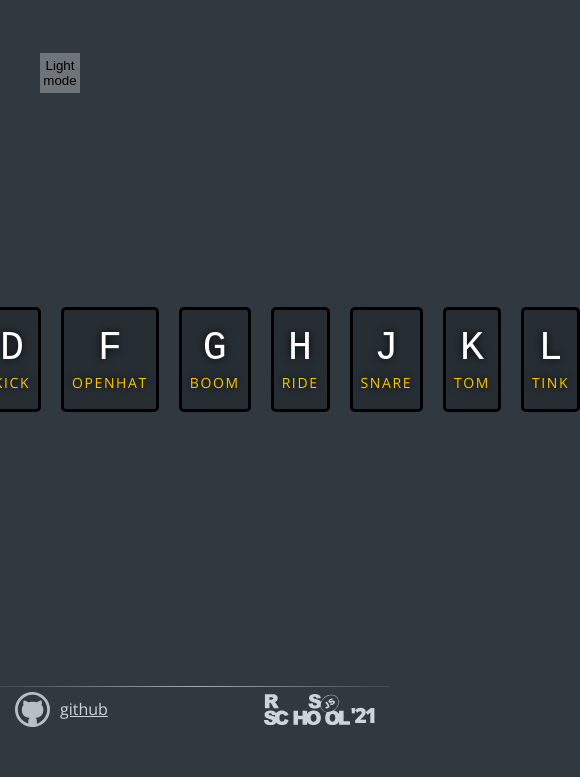
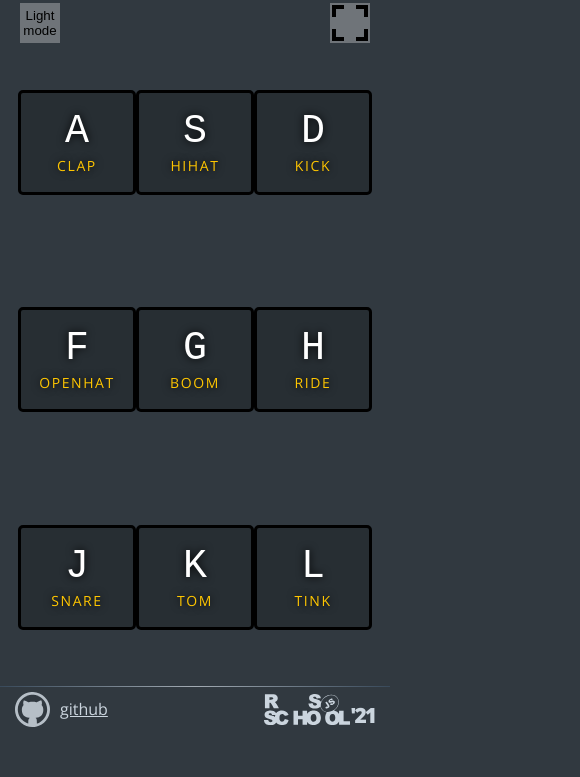
Before and after one commit to LethL/drum-kit, a plain HTML site: page index.html in a window 390 px wide. Shown: the part 67-844 px from the top of the page, 580 px wide, since content can reach past the window. Drawn offline with nearby package versions, Linux system fonts and the light colour scheme.

Commit message:
fix: fix adaptive supporting

```diff
--- a/index.html
+++ b/index.html
@@ -110,7 +110,7 @@
     </main>
     <footer class="footer">
         <div class="footer-container">
-            <a class="github" href="#" target="_blank" rel="noopener noreferrer">github</a>
+            <a class="github" href="https://github.com/LethL" target="_blank" rel="noopener noreferrer">github</a>
             <a class="rss" href="https://rs.school/js/" target="_blank" rel="noopener noreferrer">
                 <span class="rss-year">'21</span>
             </a>
--- a/style.css
+++ b/style.css
@@ -365,11 +365,21 @@ kbd {
 }
 @media (max-width: 768px) {
 	.fullscreen {
-		top: 10px;
+		top: 70px;
 		right: 20px;
 		width: 40px;
 		height: 40px;
 	}
+    .mode-toggle {
+        top: 70px;
+		left: 20px;
+		width: 40px;
+		height: 40px;
+    }
+    .keys {
+        display: flex;
+        flex-wrap: wrap;
+    }
 }
 @media (max-width: 600px) {
 	.main {
@@ -417,4 +427,7 @@ kbd {
 		width: 120px;
 		height: 40px;
 	}
+    .key {
+        margin: 0;
+    }
 }
```
